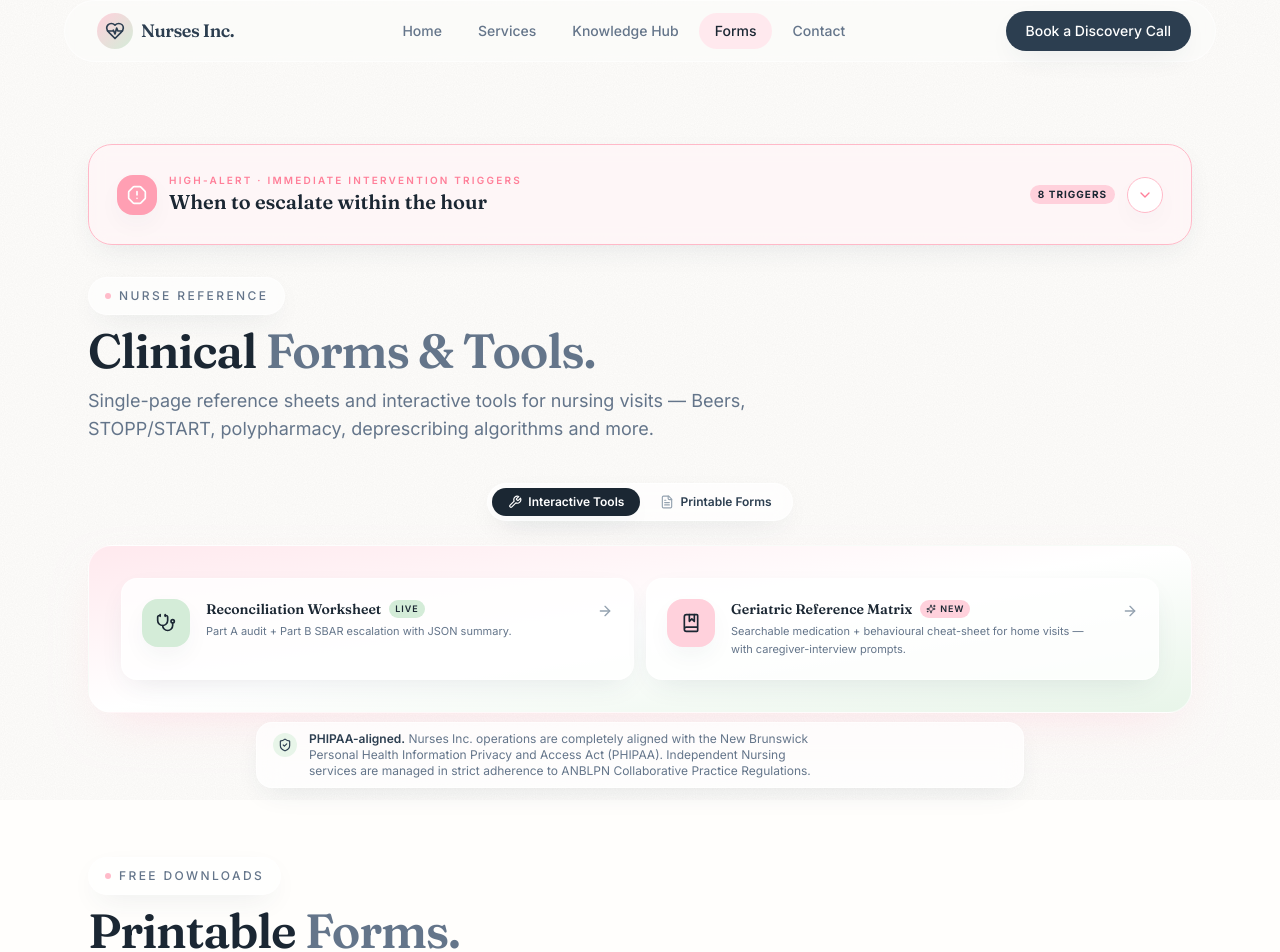
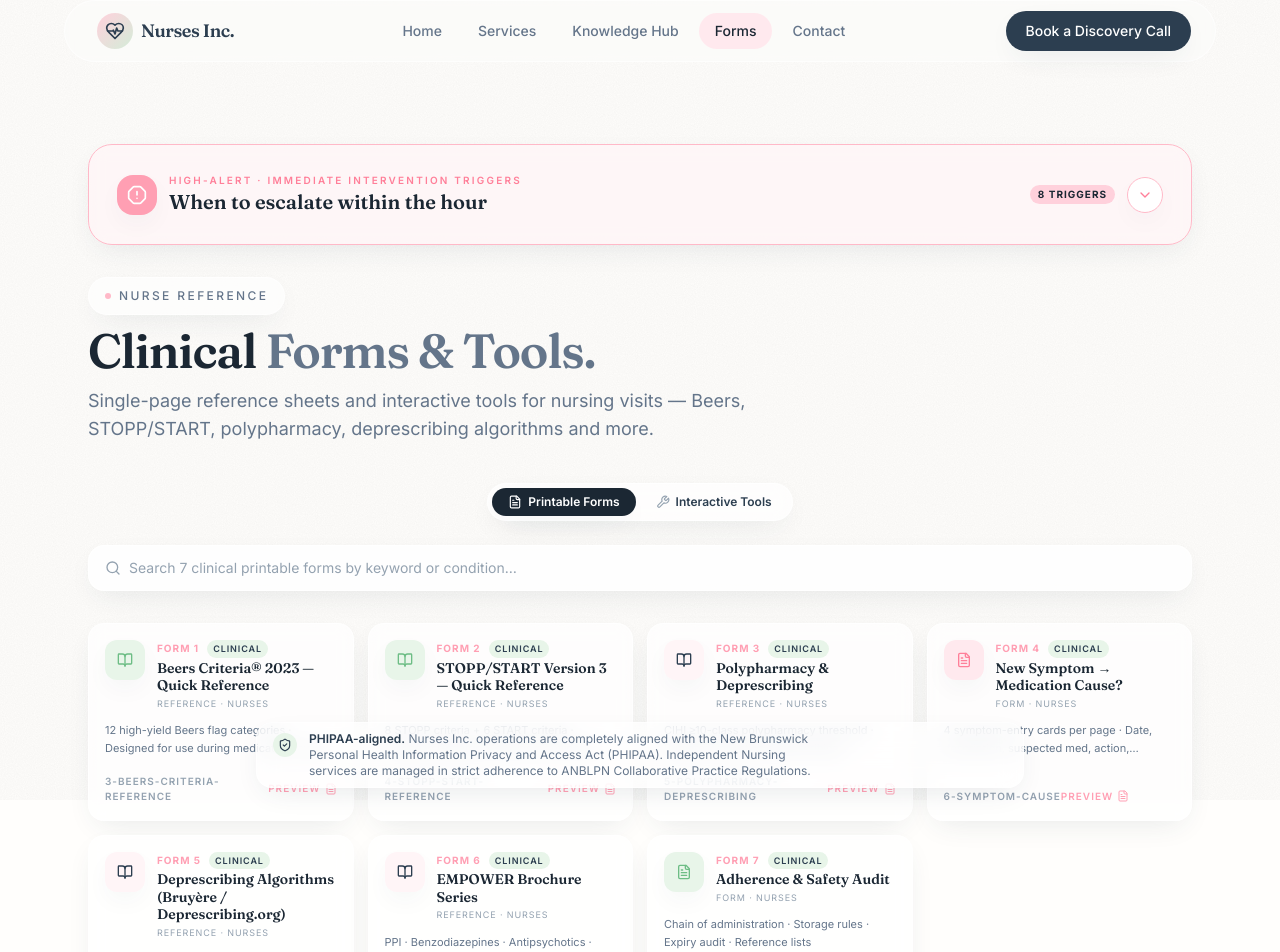
Before and after one commit to hamaouic/nursesinc, a React (Vite) app: page /forms in a window 1280 px wide. Shown: the top 952 px of the page. Built offline with nearby package versions, Linux system fonts and the light colour scheme.

Commit message:
Reverse Clinical Forms & Tools toggle: Printable Forms first (default), Interactive Tools second

```diff
--- a/src/components/ClinicalFormsToggle.tsx
+++ b/src/components/ClinicalFormsToggle.tsx
@@ -15,12 +15,12 @@ import { cn } from '@/lib/utils';
 type View = 'forms' | 'tools';
 
 const views: { id: View; label: string; icon: React.FC<{ className?: string }> }[] = [
+  { id: 'forms', label: 'Printable Forms', icon: FileText },
   { id: 'tools', label: 'Interactive Tools', icon: Wrench },
-  { id: 'forms', label: 'Printable Forms', icon: FileText },
 ];
 
 export default function ClinicalFormsToggle() {
-  const [view, setView] = useState<View>('tools');
+  const [view, setView] = useState<View>('forms');
 
   return (
     <div>
@@ -72,7 +72,17 @@ export default function ClinicalFormsToggle() {
 
       {/* Toggled content */}
       <AnimatePresence mode="wait">
-        {view === 'tools' ? (
+        {view === 'forms' ? (
+          <motion.div
+            key="forms"
+            initial={{ opacity: 0, y: 8 }}
+            animate={{ opacity: 1, y: 0 }}
+            exit={{ opacity: 0, y: -8 }}
+            transition={{ duration: 0.3, ease: [0.2, 0.8, 0.2, 1] }}
+          >
+            <FormsCanvas category="clinical" searchPlaceholder="Search 7 clinical printable forms by keyword or condition…" />
+          </motion.div>
+        ) : (
           <motion.div
             key="tools"
             initial={{ opacity: 0, y: 8 }}
@@ -138,16 +148,6 @@ export default function ClinicalFormsToggle() {
               </div>
             </motion.div>
           </motion.div>
-        ) : (
-          <motion.div
-            key="forms"
-            initial={{ opacity: 0, y: 8 }}
-            animate={{ opacity: 1, y: 0 }}
-            exit={{ opacity: 0, y: -8 }}
-            transition={{ duration: 0.3, ease: [0.2, 0.8, 0.2, 1] }}
-          >
-            <FormsCanvas category="clinical" searchPlaceholder="Search 7 clinical printable forms by keyword or condition…" />
-          </motion.div>
         )}
       </AnimatePresence>
     </div>
```
